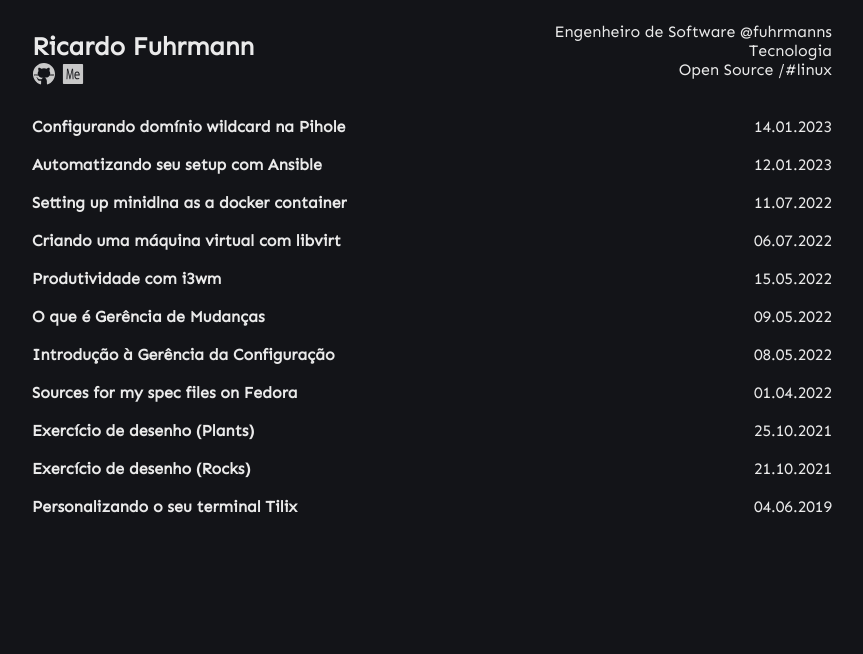
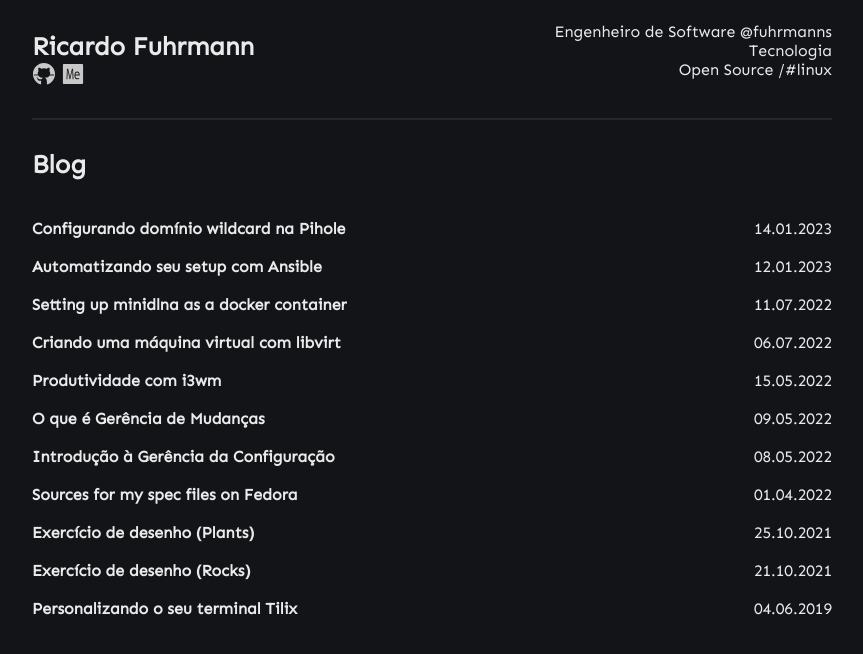
Before and after one commit to Fuhrmann/fuhrmann.github.io, a Jekyll site: the page built from index.html, in a window 1280 px wide. Shown: the top 654 px of the page, without its empty margins (208-1071 px from the left). Built offline with Jekyll 4.4.1, drawn with Linux system fonts in a browser that asks for light colours; the list of posts is cut into pages by our own code.

Commit message:
Add line hr separating header from posts

```diff
--- a/assets/css/style.css
+++ b/assets/css/style.css
@@ -24,6 +24,10 @@ body {
   margin: 0;
   padding: 10px;
 }
+hr {
+  border: 1px solid #282626;
+  width: 100%;
+}
 .container{
   display: flex;
   flex-direction: row;
@@ -39,6 +43,7 @@ body {
   flex-wrap: wrap;
   justify-content: space-between;
   width: 100%;
+  margin-top: 10px;
 }
 
 .footer{
--- a/index.html
+++ b/index.html
@@ -1,6 +1,8 @@
 ---
 layout: default
 ---
+<hr>
+<h2>Blog</h2>
 <div class="post-container">
 	{% for post in paginator.posts %}
         <div class="post-list">
```
